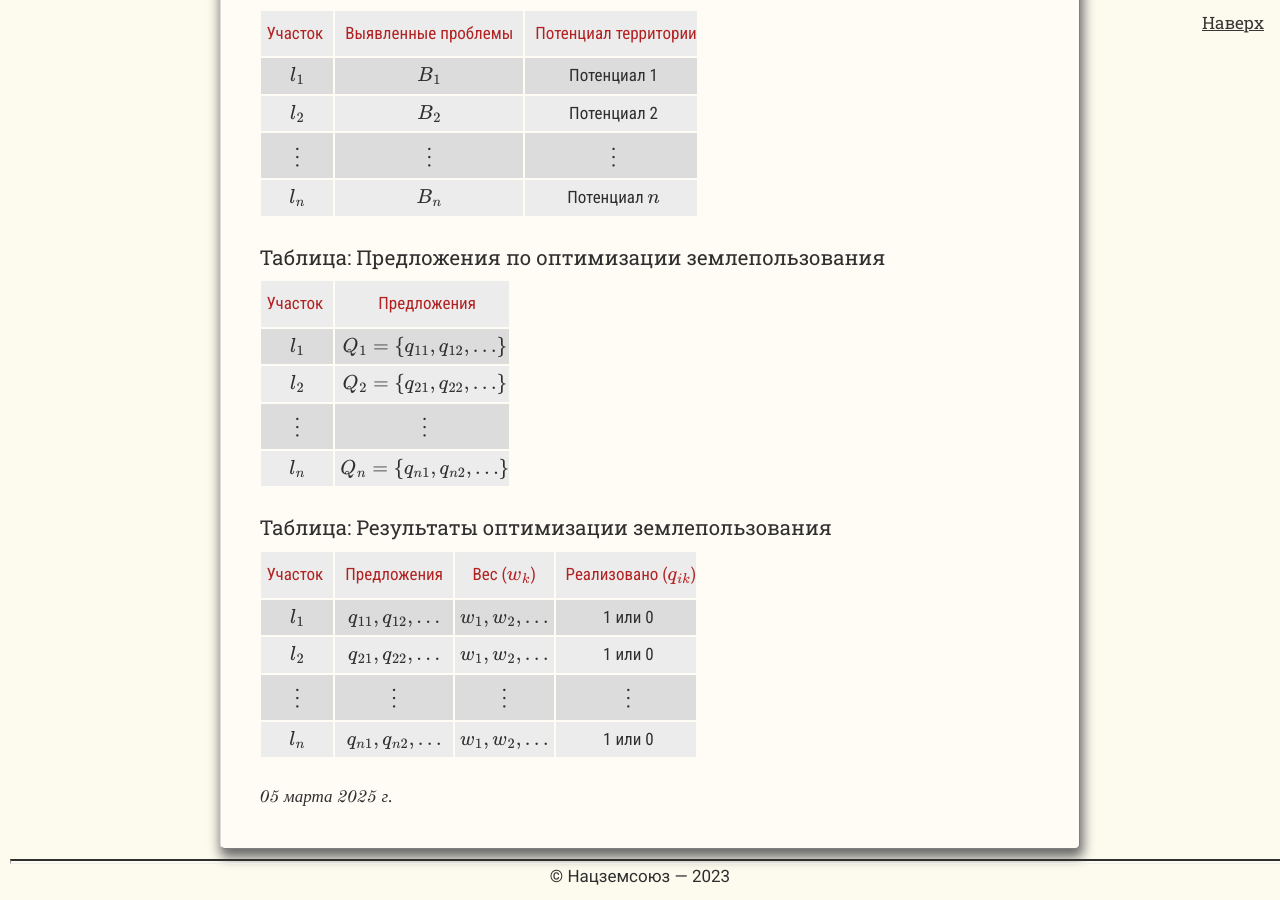
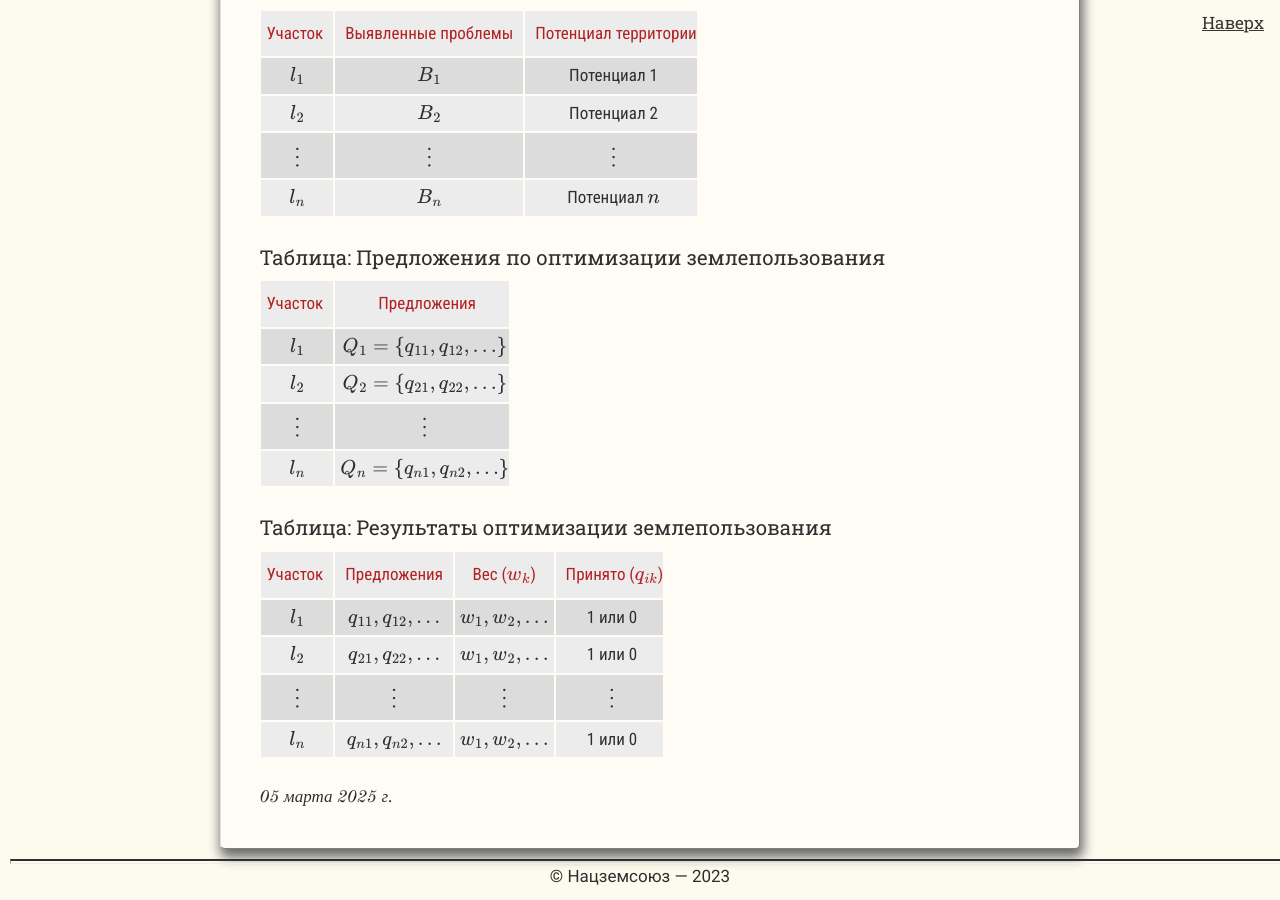
Before and after one commit to SergSi/land-use-art, a Jekyll site: the page built from _posts/2025-03-05-standart.md, in a window 1280 px wide and 900 px high, scrolled down 5382 px. Built offline with Jekyll 4.4.1, drawn with Linux system fonts in a browser that asks for light colours; some web fonts are replaced.

Commit message:
Update 2025-03-05-standart.md

```diff
--- a/_posts/2025-03-05-standart.md
+++ b/_posts/2025-03-05-standart.md
@@ -182,9 +182,9 @@ $$q_{ik}$$ — бинарная переменная, равная 1, если
 
 ### Таблица: Результаты оптимизации землепользования
 
-| **Участок** |      **Предложения**      |  **Вес ($$w_k$$)**  | **Реализовано ($$q_{ik}$$)** |
-| :---------: | :-----------------------: | :-----------------: | :--------------------------: |
-|   $$l_1$$   | $$q_{11}, q_{12}, \dots$$ | $$w_1, w_2, \dots$$ |           1 или 0            |
-|   $$l_2$$   | $$q_{21}, q_{22}, \dots$$ | $$w_1, w_2, \dots$$ |           1 или 0            |
-| $$\vdots$$  |        $$\vdots$$         |     $$\vdots$$      |          $$\vdots$$          |
-|   $$l_n$$   | $$q_{n1}, q_{n2}, \dots$$ | $$w_1, w_2, \dots$$ |           1 или 0            |
+| **Участок** |      **Предложения**      |  **Вес ($$w_k$$)**  | **Принято ($$q_{ik}$$)** |
+| :---------: | :-----------------------: | :-----------------: | :----------------------: |
+|   $$l_1$$   | $$q_{11}, q_{12}, \dots$$ | $$w_1, w_2, \dots$$ |         1 или 0          |
+|   $$l_2$$   | $$q_{21}, q_{22}, \dots$$ | $$w_1, w_2, \dots$$ |         1 или 0          |
+| $$\vdots$$  |        $$\vdots$$         |     $$\vdots$$      |        $$\vdots$$        |
+|   $$l_n$$   | $$q_{n1}, q_{n2}, \dots$$ | $$w_1, w_2, \dots$$ |         1 или 0          |
```
